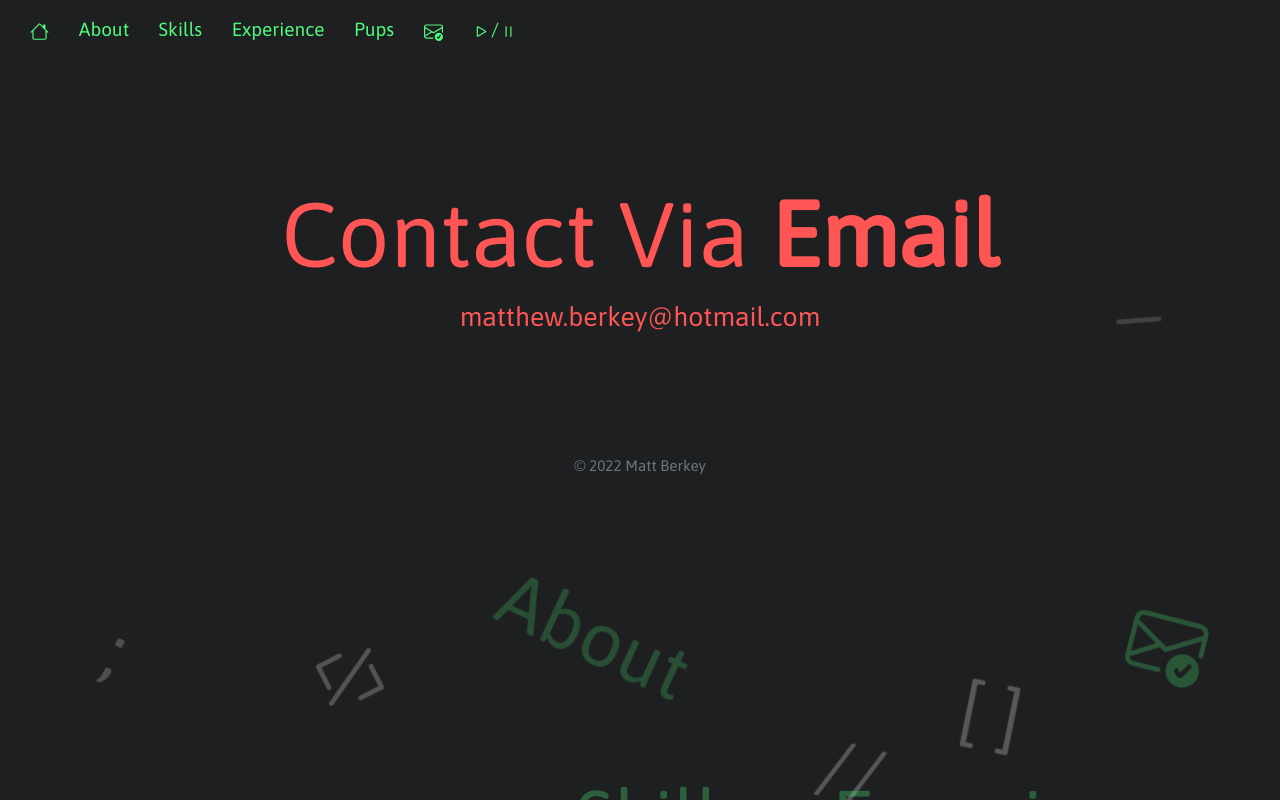
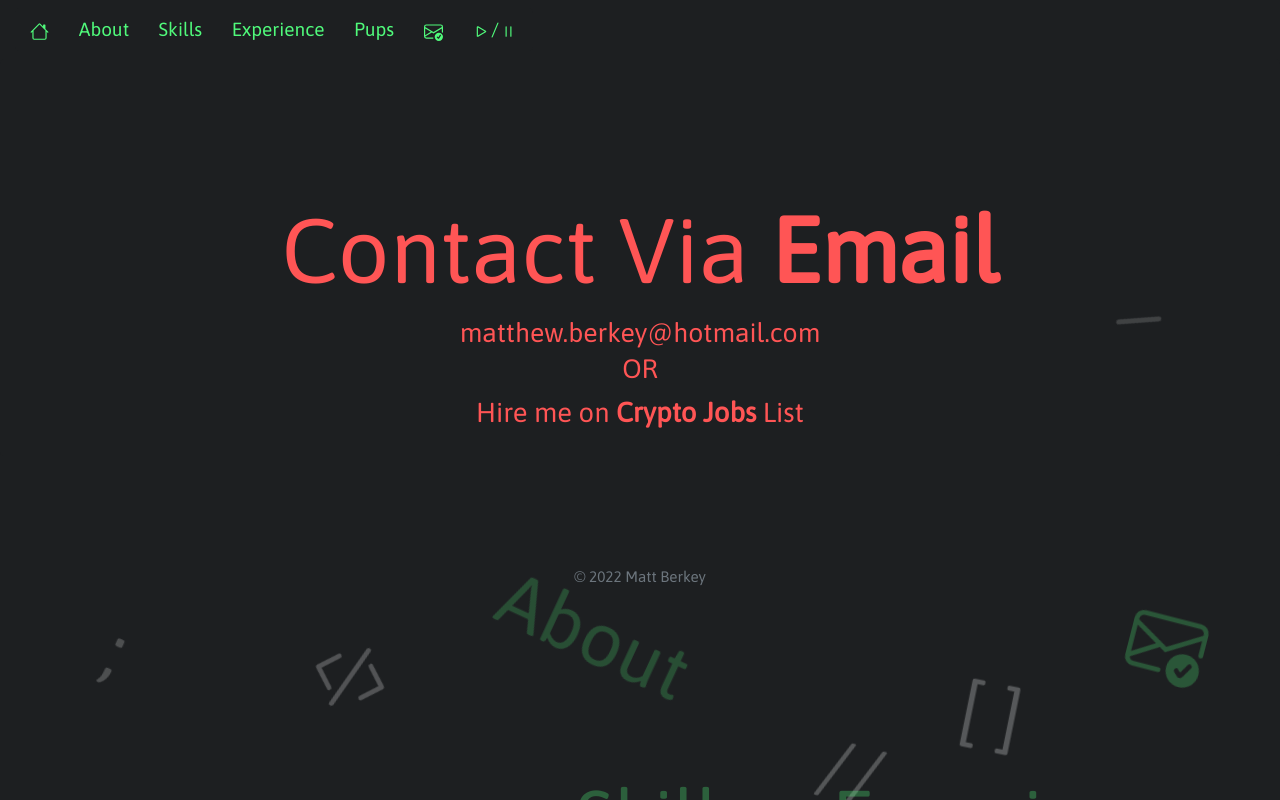
Before and after one commit to mberkey/MB-Portfolio, a React (Create React App) app: page /Contact in a window 1280 px wide. Shown: the top 800 px of the page. Built offline with nearby package versions, Linux system fonts and the light colour scheme.

Commit message:
crypto link added

```diff
--- a/src/components/Contact.js
+++ b/src/components/Contact.js
@@ -1,4 +1,6 @@
 import React, {Component} from "react";
+
+const cryptoJobLink = "https://cryptojobslist.com/talent/profile/crypto-professional-remote-pccj9fvkpb";
 
 const linkStyle = {
   textDecoration: 'none'
@@ -11,7 +13,7 @@ export default class Contact extends Component {
 
             <div class="jumbotron m-6 p-2 mb-1 fluid rounded-3 text-center">
             <div class="col-md-12">
-                <div className="h-80 p-3" className='contact'>
+                <div className="h-80 p-3 contact">
                     <br/>
                     <br/>
                     <br/>
@@ -19,6 +21,8 @@ export default class Contact extends Component {
                     <br/>
                     <h2>Contact Via <b>Email</b></h2>
                     <a href="mailto:matthew.berkey@hotmail.com" className='navLink' style={linkStyle}><span id='email'>matthew.berkey@hotmail.com</span></a>
+                    <h3>OR</h3>
+                    <a href={cryptoJobLink} id="cryptoLink" target="_blank" rel="noopener">Hire me on <b>Crypto Jobs</b> List</a>
                  </div>
             </div>
         </div>
--- a/src/css/index.css
+++ b/src/css/index.css
@@ -182,6 +182,20 @@ nav :hover{
   background-color: #1D1F21 !important;
 }
 
+#cryptoLink{
+  display: inline-block;
+  border-radius: 3px;
+  color: #ff5555;
+  text-align: center;
+  width: 18em;
+  font-size: 1.8em;
+  text-decoration: none;
+}
+
+#cryptoLink:hover {
+  color:#8be9fd;
+}
+
 #myPic {
   height: auto;
   width: auto;
```
